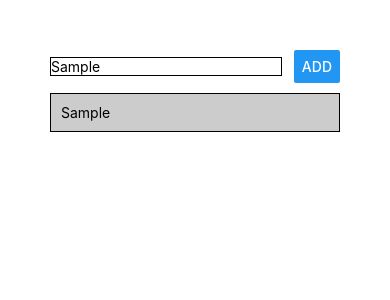
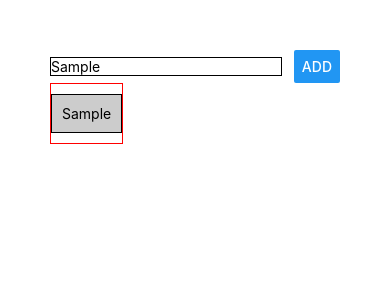
Before and after one commit to Pratish7/my_fist_android_app_goals_list_react-native, a React Native app: screen / in a window 390 px wide. Both pictures are taken after typing "Sample" into the empty fields and a click on the button "ADD". Shown: the top 300 px of the page. Built offline with nearby package versions, Linux system fonts and the light colour scheme.

Commit message:
added touchable to goalitem

```diff
--- a/App.js
+++ b/App.js
@@ -17,7 +17,7 @@ export default function App() {
       <FlatList
         keyExtractor={(item, index) => item.ib}
         data={courseGoals}
-        renderItem={ itemData => <GoalItem title={itemData.item.value} />}
+        renderItem={ itemData => <GoalItem onPress={() => console.log('works')} title={itemData.item.value} />}
       />
 
     </View>
--- a/components/GoalItem.js
+++ b/components/GoalItem.js
@@ -1,13 +1,13 @@
 import React from 'react';
-import { View, Text, StyleSheet, Touchable } from 'react-native';
+import { View, Text, StyleSheet, TouchableNativeFeedback } from 'react-native';
 
 const GoalItem = props => {
     return (
-
-        <View style={styles.listItem}>
-            <Text>{props.title}</Text>
-        </View>
-
+        <TouchableNativeFeedback onPress={props.onPress}>
+            <View style={styles.listItem}>
+                <Text>{props.title}</Text>
+            </View>
+        </TouchableNativeFeedback>
     );
 };
 
```
